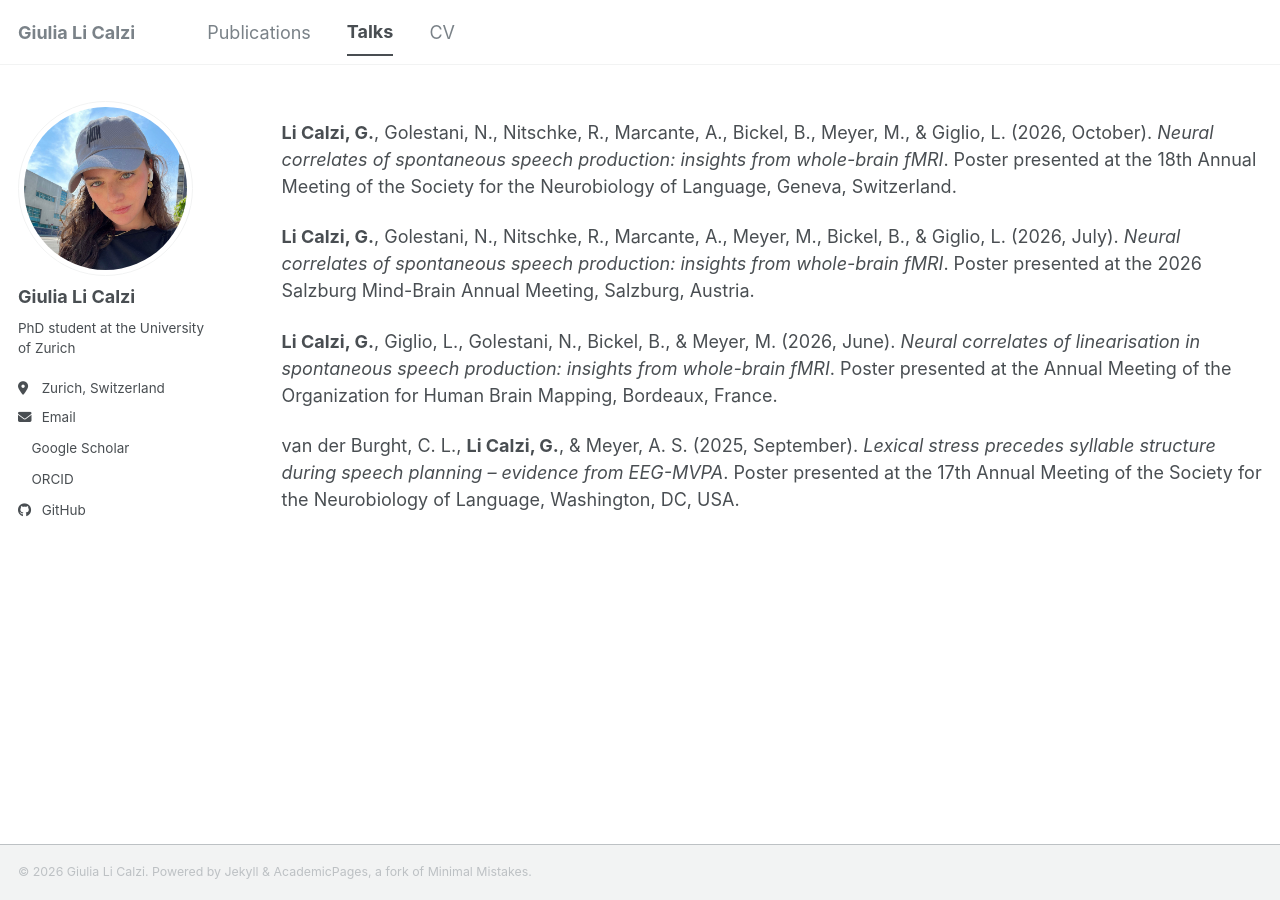
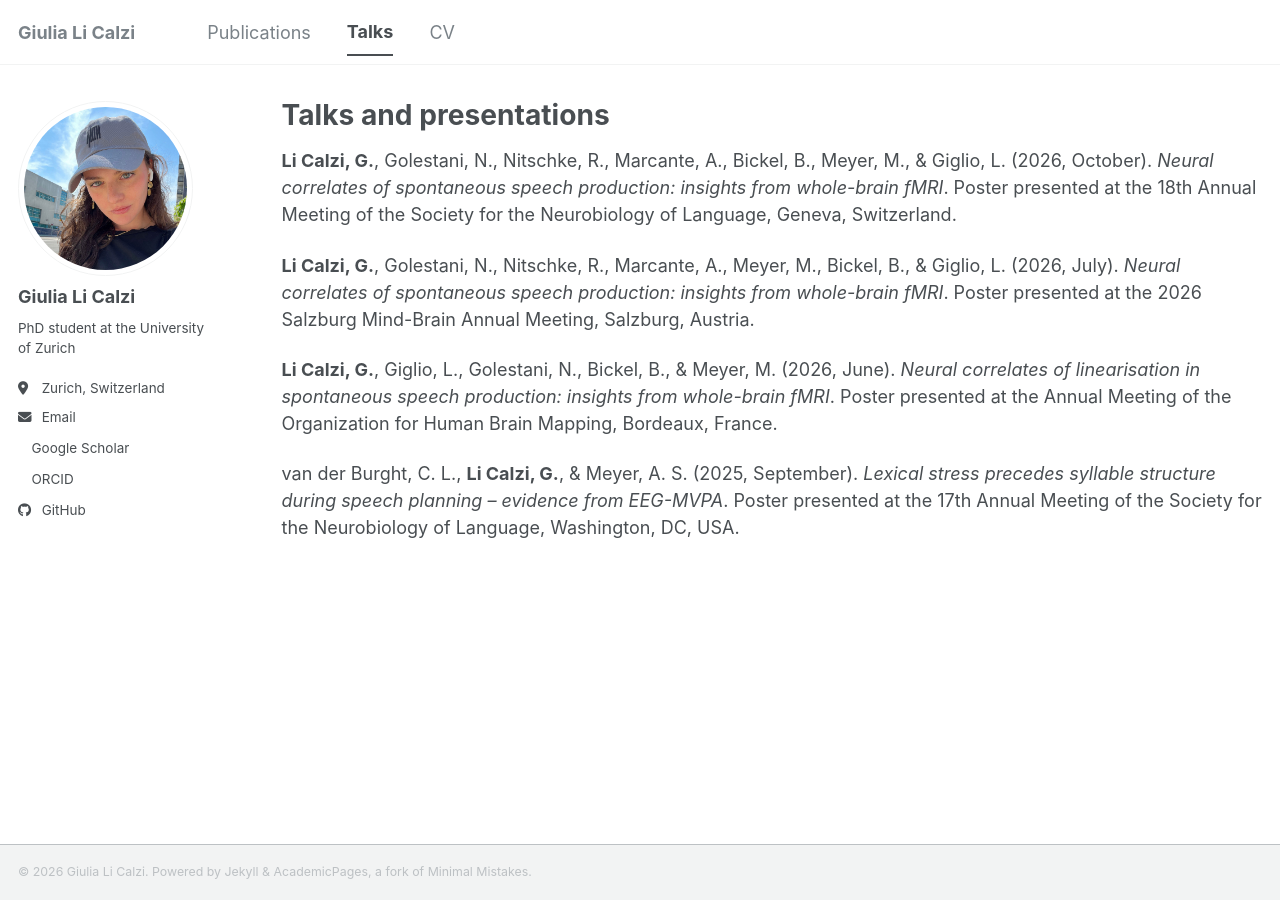
Before and after one commit to glicalzi/glicalzi.github.io, a Jekyll site: the page built from _pages/talks.md, in a window 1280 px wide. Built offline with Jekyll 4.4.1, drawn with Linux system fonts in a browser that asks for light colours; a style sheet for code colours, icons or effects is not loaded.

Commit message:
Update talks.md

```diff
--- a/_pages/talks.md
+++ b/_pages/talks.md
@@ -1,6 +1,6 @@
 ---
 layout: archive
-title: ""
+title: "Talks and presentations"
 permalink: /talks/
 author_profile: true
 ---
```
